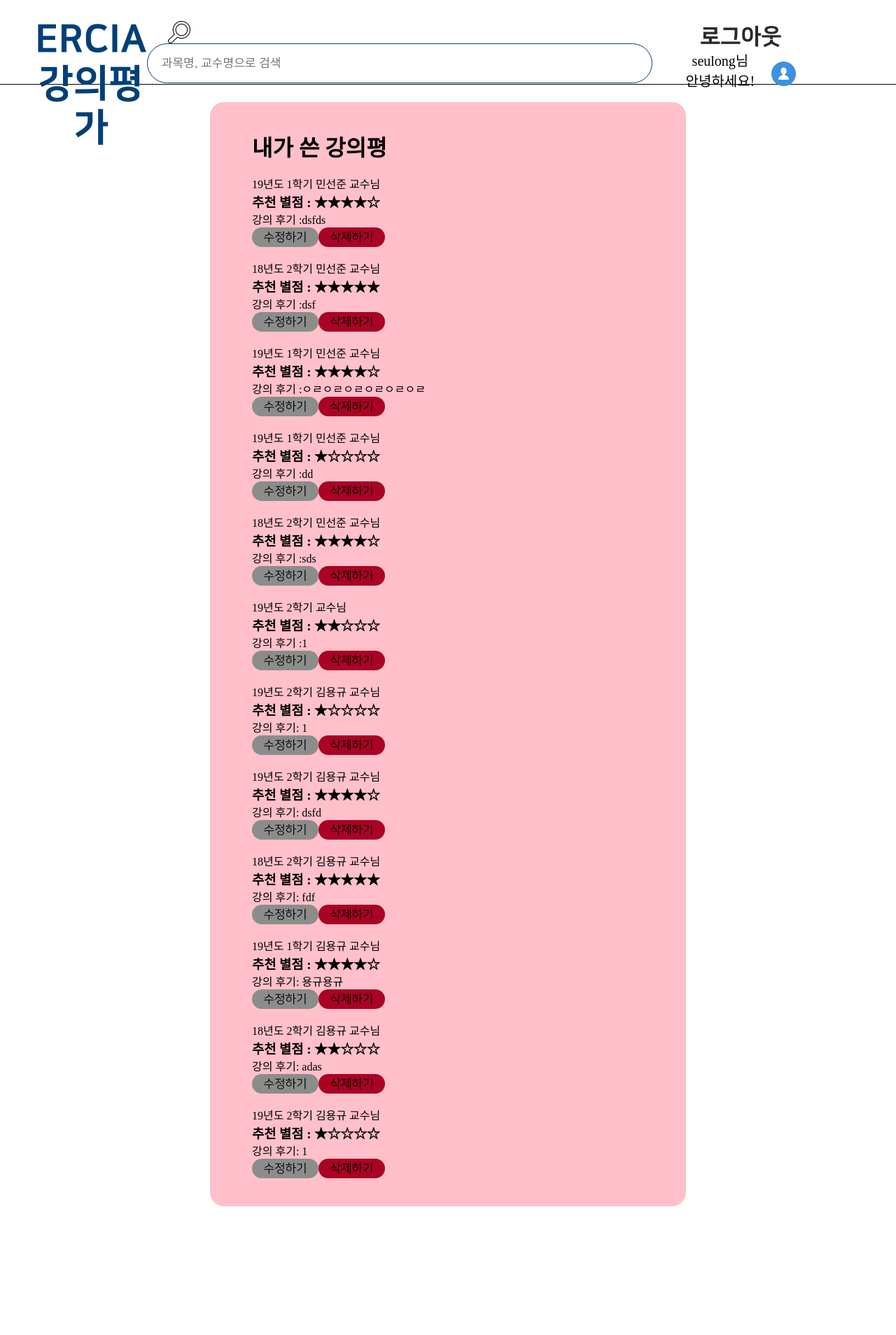
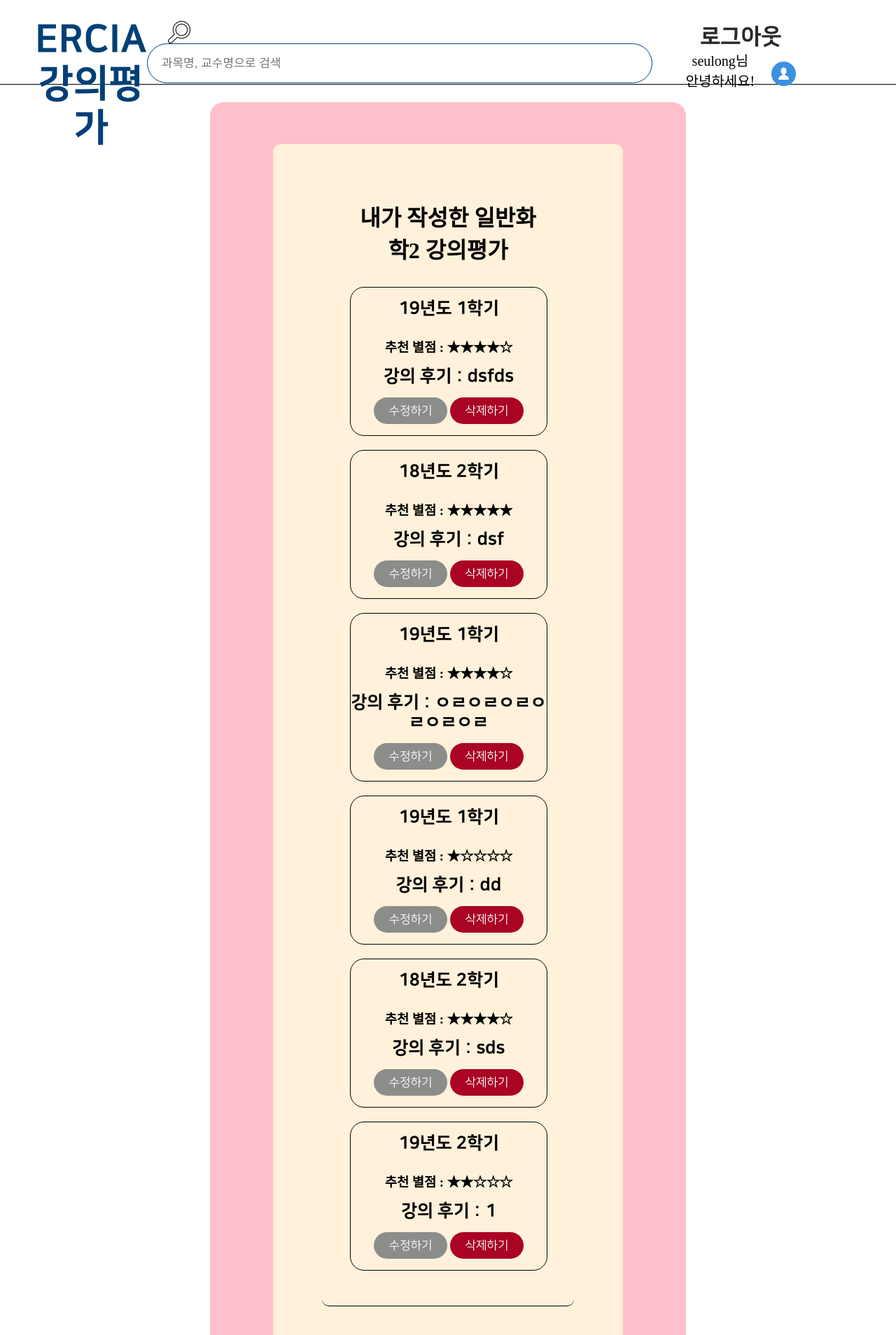
Before and after one commit to HyeseonLee/LLTeacher, a Django app: page /mypage in a window 1280 px wide. Shown: the top 1908 px of the page at 70% size. Before the commit the page ends 1724 px from the top, so only its background shows below. Run offline with Django 3.2, Linux system fonts and the light colour scheme; a user stored in the database is signed in; data comes from the database, SQL or seed files in the repository; both versions use the stored data as it was after the commit; parts of the project's set-up code (start-up, migrations or seed data) failed here and were passed over; some web fonts are replaced.

Commit message:
[Front-end] fix mypage.html 강의평 있을때와 없을때

```diff
--- a/app/models.py
+++ b/app/models.py
@@ -24,7 +24,7 @@ class GeneralChemistry2(models.Model):
     time = models.DateTimeField(default=timezone.now)
     # 정렬기준이 필요한거 같아서 자료입력시간만 추가했어요
     def __str__(self):
-        return str(self.time)
+        return str(self.time), self.author
     def save(self, *args, **kwargs):
         super(GeneralChemistry2, self).save(*args, **kwargs)
 
--- a/app/static/css/mypage.css
+++ b/app/static/css/mypage.css
@@ -21,13 +21,54 @@ body{
     background: pink;
     padding: 40px 60px;
 }
-
+.Mypage_Top{
+    display: inline-block;
+    width: 100%;
+    text-align: center;
+    margin-bottom: 2rem;
+}
+.main-item{
+    display: inline-block;
+}
+div .Mypage_Contents{
+    width: 100%;
+    border:  1px solid black;
+    border-radius: 20px;
+    display: inline-block;
+    text-align: center;
+    margin-bottom: 20px;
+}
 .top_box{
     display: flex;
     flex-direction: row;
     width: 100%;
     text-align: center;
     margin-bottom: 30px;
+}
+.listView_Top{
+    padding: 1rem 0rem;
+}
+.listView_Middle{
+    padding-bottom: 1rem;
+}
+.listView_UD_Box{
+    margin: 1rem 0rem;
+}
+a.mypageBtn{
+    text-align: center;
+    display: inline-block;
+    text-decoration: none;
+    font-size:1rem;
+    border-radius: 20px;
+    transition:all 0.1s;
+    cursor: pointer;
+    padding: 5px 5px 5px 5px;
+}
+p.btn_text{
+    color: white;
+}
+.listView_UD_Contents{
+    width: 100%;
 }
 .page_name{
     font-family: NanumSquareB;
@@ -112,74 +153,6 @@ ul{
     font-size: 19px;
 }
 
-
-/* div .listView_Box{
-    width: 100%;
-}
-div .listView{
-    border: 1px solid rgb(37, 37, 37);
-    border-radius: 7px;
-    padding: 2rem;
-    width: 70%;
-    display: inline-block;
-    margin: 5px;
-}
-div .listView .listView_Top{
-    font-size: 1.4rem;
-}
-div .listView .listView_Middle{
-    font-size: 1.2rem;
-    margin: 15px 0px;
-}
-div .listView .listView_Bottom{
-    font-size: 1rem;
-}
-u{
-    text-decoration: none;
-    padding-bottom: 1px;
-    border-bottom: 1px solid black;
-}
-
-
-
-
-
-.div_Create.goToMain{
-    background-color: #dc143c;
-}
-.btn{
-    text-decoration: none;
-    font-size:1rem;
-    padding:10px 20px 10px 20px;
-    margin: 0 20px 20px 20px;
-    display:inline-block;
-    border-radius: 7px;
-    transition:all 0.1s;
-    font-family: 'Noto Serif KR', sans-serif;
-}
-
-.btn:active{
-transform: translateY(3px);
-}
-.btn.update{
-background-color: #0175ff;
-border-bottom:5px solid #0175ff;
-color:white;
-}
-.btn.update:active{
-border-bottom:2px solid #0175ff;
-}
-.btn.delete{
-background-color: #dc143c;
-border-bottom:5px solid #dc143c;
-color:white;
-}
-.btn.delete:active{
-border-bottom:2px solid #dc143c;
-}
-
-*/
-
 .btn_box{
     margin-top: 10px;
 }
--- a/app/templates/mypage.html
+++ b/app/templates/mypage.html
@@ -7,6 +7,7 @@
 
 {% block css %}
     <link rel="stylesheet" href="{% static 'css/mypage.css' %}">
+    <link rel="stylesheet" href="{% static 'css/index.css' %}">
 {% endblock css %}
 
 {% block content %}
@@ -17,21 +18,27 @@
 <head>
     <meta charset="UTF-8">
     <meta name="viewport" content="width=device-width, initial-scale=1.0">
-    <title>내가 쓴 강의평</title>
+    <title>내가 쓴 강의평가</title>
 </head>
 <body>
     <div class="section">
         <div class="main-item">
-            <h1 id="main-title">내가 쓴 강의평</h1>
-            <br>
             {% if countall == 0 %}
                 <h2>아직 작성하신 강의평가가 없어요!</h2>
-            {% endif %}
+
+        </div>
+            {% else %}
+        <div class="main-item">
+            <div class="Mypage_Top">
+                <h1>내가 작성한 일반화학2 강의평가</h1>
+            </div>
+
 
             {% for comment in GC2 %}
+            <div class="Mypage_Contents">
                 <div class="listView_Top">
-                        {{comment.seme}}
-                        {{comment.professorName}} 교수님
+                    <p class="title">{{comment.seme}}</p>
+
                 </div>
                 <div class="listView_Middle">
                     <h3>추천 별점  :
@@ -43,19 +50,29 @@
                         {% endif %}</h3>
                 </div>
                 <div class="listView_Bottom">
-                        강의 후기 :{{comment.text}}
+                        <p class="title">강의 후기 : {{comment.text}}</p>
                 </div>
                 <div class="listView_UD_Box">
-                    <a class="btn update" href = "{% url 'GC2_UPDATE' comment.id %}">수정하기</a>
-                    <a class="btn delete" href = "{% url 'GC2_DELETE' comment.id %}">삭제하기</a>
+                    <div class="listView_UD_Contents">
+                        <a class="btn update mypageBtn" href = "{% url 'GC2_UPDATE' comment.id %}"><div class="btn update">수정하기</div></a>
+                        <a class="btn delete mypageBtn" href = "{% url 'GC2_DELETE' comment.id %}"><div class="btn delete">삭제하기</div></a>
                     </div>
-                <br>
+                </div>
+            </div>
             {% endfor %}
 
+
+
+        </div>
+        <div class="main-item">
+            <div class="Mypage_Top">
+                <h1>내가 작성한 법과경제학 강의평가</h1>
+            </div>
             {% for comment in PE %}
+                <div class="Mypage_Contents">
                     <div class="listView_Top">
-                        {{comment.seme}}
-                        {{comment.professorName}} 교수님
+                        <p class="title">{{comment.seme}}</p>
+
                     </div>
                     <div class="listView_Middle">
                         <h3>추천 별점  :
@@ -67,19 +84,26 @@
                             {% endif %}</h3>
                     </div>
                     <div class="listView_Bottom">
-                        강의 후기: {{comment.text}}
+                            <p class="title">강의 후기 : {{comment.text}}</p>
                     </div>
                     <div class="listView_UD_Box">
-                        <a class="btn update" href = "{% url 'PE_UPDATE' comment.id %}">수정하기</a>
-                        <a class="btn delete" href = "{% url 'PE_DELETE' comment.id %}">삭제하기</a>
+                        <div class="listView_UD_Contents">
+                            <a class="btn update mypageBtn" href = "{% url 'PE_UPDATE' comment.id %}"><div class="btn update">수정하기</div></a>
+                            <a class="btn delete mypageBtn" href = "{% url 'PE_DELETE' comment.id %}"><div class="btn delete">삭제하기</div></a>
                         </div>
-                    <br>
+                    </div>
+                </div>
             {% endfor %}
+        </div>
+        <div class="main-item">
+            <div class="Mypage_Top">
+                <h1>내가 작성한 일반물리학실험 강의평가</h1>
+            </div>
+            {% for comment in LE %}
+                <div class="Mypage_Contents">
+                    <div class="listView_Top">
+                        <p class="title">{{comment.seme}}</p>
 
-            {% for comment in LE %}
-                    <div class="listView_Top">
-                        {{comment.seme}}
-                        {{comment.professorName}} 교수님
                     </div>
                     <div class="listView_Middle">
                         <h3>추천 별점  :
@@ -91,19 +115,26 @@
                             {% endif %}</h3>
                     </div>
                     <div class="listView_Bottom">
-                            강의 후기: {{comment.text}}
+                            <p class="title">강의 후기 : {{comment.text}}</p>
                     </div>
                     <div class="listView_UD_Box">
-                        <a class="btn update" href = "{% url 'LE_UPDATE' comment.id %}">수정하기</a>
-                        <a class="btn delete" href = "{% url 'LE_DELETE' comment.id %}">삭제하기</a>
+                        <div class="listView_UD_Contents">
+                            <a class="btn update mypageBtn" href = "{% url 'LE_UPDATE' comment.id %}"><div class="btn update">수정하기</div></a>
+                            <a class="btn delete mypageBtn" href = "{% url 'LE_DELETE' comment.id %}"><div class="btn delete">삭제하기</div></a>
                         </div>
-                    <br>
+                    </div>
+                </div>
             {% endfor %}
+        </div>
+            <div class="main-item">
+                <div class="Mypage_Top">
+                    <h1>내가 작성한 웹프로그래밍 강의평가</h1>
+                </div>
+                {% for comment in WP %}
+                    <div class="Mypage_Contents">
+                        <div class="listView_Top">
+                            <p class="title">{{comment.seme}}</p>
 
-            {% for comment in WP %}
-                    <div class="listView_Top">
-                        {{comment.seme}}
-                        {{comment.professorName}} 교수님
                         </div>
                         <div class="listView_Middle">
                             <h3>추천 별점  :
@@ -115,15 +146,20 @@
                                 {% endif %}</h3>
                         </div>
                         <div class="listView_Bottom">
-                        강의 후기: {{comment.text}}
+                                <p class="title">강의 후기 : {{comment.text}}</p>
                         </div>
                         <div class="listView_UD_Box">
-                        <a class="btn update" href = "{% url 'WP_UPDATE' comment.id %}">수정하기</a>
-                        <a class="btn delete" href = "{% url 'WP_DELETE' comment.id %}">삭제하기</a>
+                            <div class="listView_UD_Contents">
+                                <a class="btn update mypageBtn" href = "{% url 'WP_UPDATE' comment.id %}"><div class="btn update">수정하기</div></a>
+                                <a class="btn delete mypageBtn" href = "{% url 'WP_DELETE' comment.id %}"><div class="btn delete">삭제하기</div></a>
+                            </div>
+                        </div>
                     </div>
                 {% endfor %}
             </div>
         </div>
+    </div>
 </body>
 </html>
+{% endif %}
 {% endblock %}
```
Also changed, not shown: app/migrations/0013_merge_20200224_1827.py (added), db.sqlite3. Lines whose indentation alone changed are shown as unchanged.
